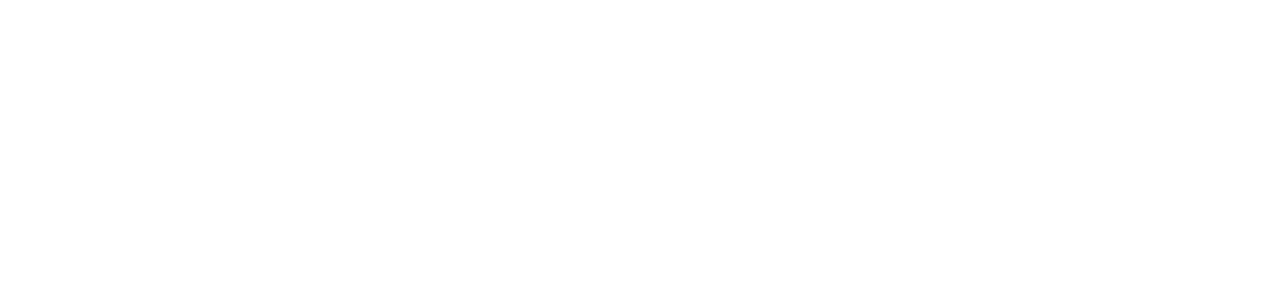
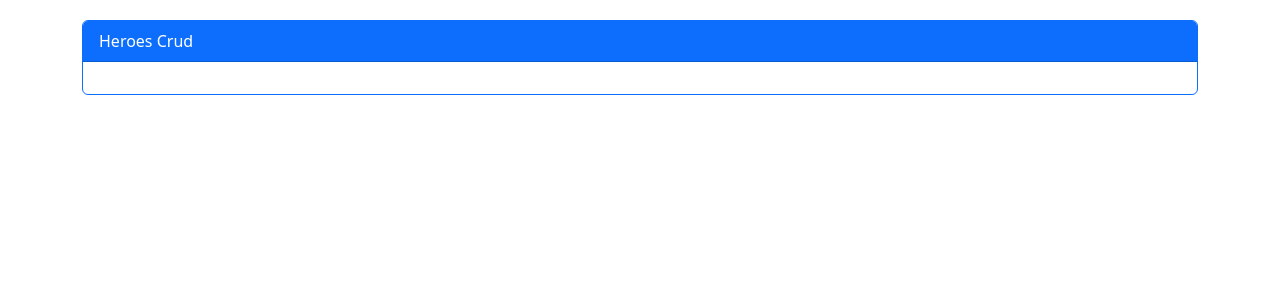
Before and after one commit to Adyson-Lima/heroes2_frontend, a React (Create React App) app: page /newupdate/0 in a window 1280 px wide. Shown: the top 300 px of the page. Built offline with nearby package versions, Linux system fonts and the light colour scheme.

Commit message:
13° commit - tdd tela NewUpdate: Existe card em NewUpdate? GREEN

```diff
--- a/src/pages/NewUpdate/index.js
+++ b/src/pages/NewUpdate/index.js
@@ -5,7 +5,14 @@
 export default function NewUpdate(){
 
   return(
-    <></>
+    <div data-testid="mycard" className="card border-primary" style={{marginTop: '20px'}} >
+      <div className="card-header bg-primary" style={{color: '#fff'}}>
+        Heroes Crud
+      </div>
+      <div className="card-body">
+
+      </div>
+    </div>
   );
 
 }
```
